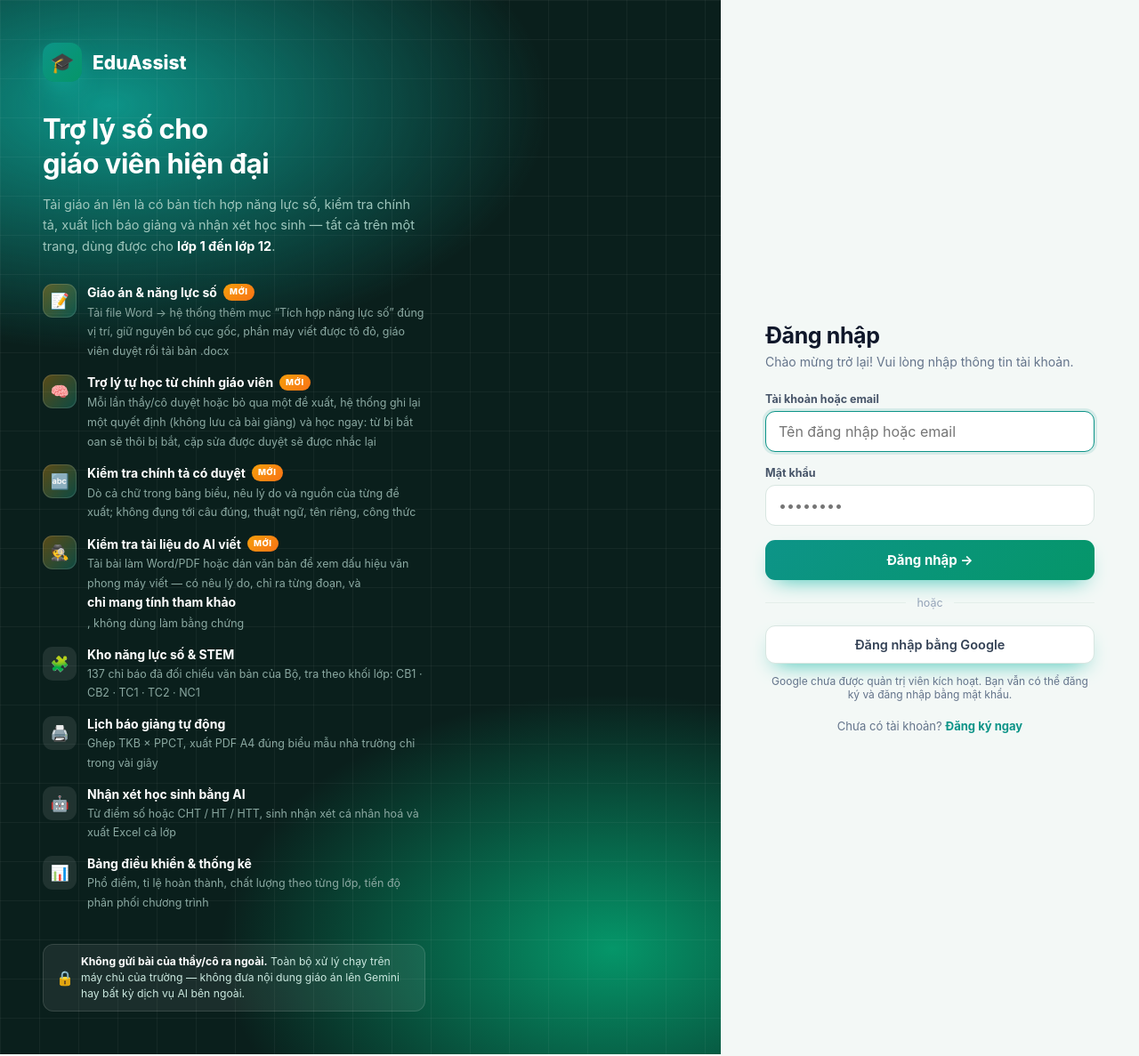
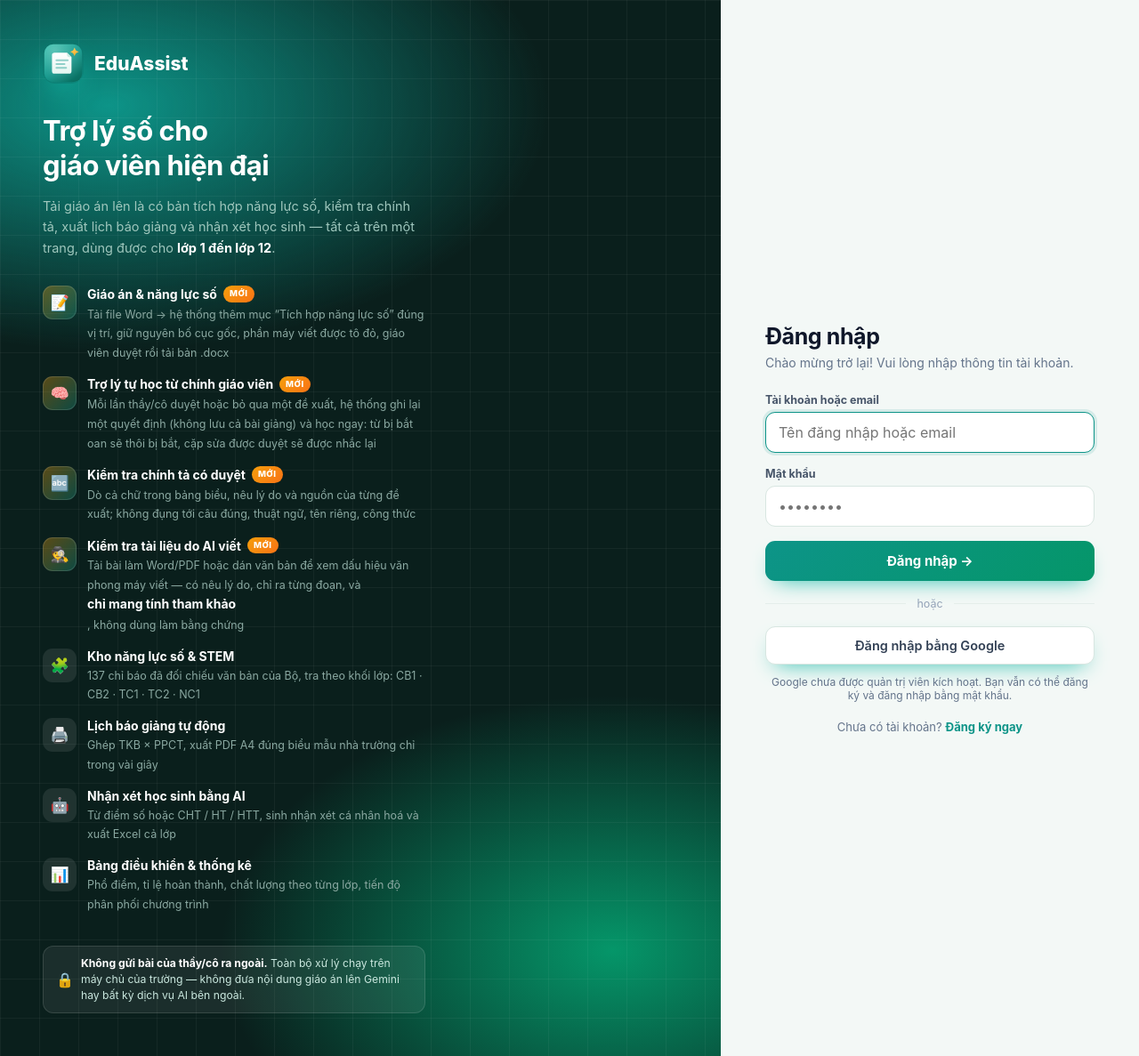
Before and after one commit to nguyenduympe-alt/Assss, a Flask app: page /login in a window 1280 px wide. Shown: the whole page at 89% size. Run offline with Flask 3, Linux system fonts and the light colour scheme.

Commit message:
LOGO-B: gan bo nhan dien (trang bai soan + tia sang) vao web — logo that o thanh ben + trang dang nhap/dang ky, favicon+icon dien thoai, anh chia se 1200x630, head dung chung, static cache 7 ngay, route /favicon.ico

```diff
--- a/app/__init__.py
+++ b/app/__init__.py
@@ -9,6 +9,8 @@ def create_app():
     # Khi deploy: đặt biến môi trường SECRET_KEY (chuỗi ngẫu nhiên dài)
     app.secret_key = os.environ.get("SECRET_KEY", "edu-dev-secret-change-me")
     app.config["MAX_CONTENT_LENGTH"] = 16 * 1024 * 1024
+    # (LOGO-B) tệp nhận diện (logo, favicon) cho trình duyệt nhớ 7 ngày — đổi logo thì đổi số ?v= trong template
+    app.config["SEND_FILE_MAX_AGE_DEFAULT"] = 60 * 60 * 24 * 7
     if os.environ.get("HTTPS_ONLY", "").lower() in ("1", "true", "yes"):
         app.config.update(SESSION_COOKIE_SECURE=True, SESSION_COOKIE_HTTPONLY=True,
                           SESSION_COOKIE_SAMESITE="Lax")
--- a/app/core.py
+++ b/app/core.py
@@ -1,6 +1,6 @@
 import io, json, datetime, csv, re, os, time, uuid
 from flask import (Blueprint, render_template, request, redirect, url_for, session,
-                   send_file, jsonify, flash, Response)
+                   send_file, send_from_directory, jsonify, flash, Response)
 from .db import get_db, setting, set_setting
 from .auth import (login_required, current_user, admin_required, google_bat,
                     google_callback_url, google_tinh_trang, kiem_tra_google)
@@ -923,6 +923,13 @@ def qt_caidat():
                            webhook_url=request.url_root.rstrip("/") + "/webhook/bank")
 
 
+@bp.route("/favicon.ico")
+def favicon():
+    """(LOGO-B) favicon cho trình duyệt cũ và các yêu cầu /favicon.ico mặc định."""
+    return send_from_directory(os.path.join(os.path.dirname(__file__), "static"), "favicon.ico",
+                               mimetype="image/vnd.microsoft.icon")
+
+
 @bp.route("/suc-khoe")
 def suc_khoe():
     """Trang kiểm tra máy chủ còn sống — dùng cho UptimeRobot chống ngủ."""
--- /dev/null
+++ b/app/templates/_head_icon.html
@@ -0,0 +1,17 @@
+{# (LOGO-B) Bộ nhận diện dùng chung: favicon, icon thiết bị, xem trước khi chia sẻ mạng xã hội.
+   Tệp này được nhúng vào base.html (mọi trang trong hệ thống), login.html và register.html. #}
+<link rel="icon" type="image/svg+xml" href="{{url_for('static', filename='logo/ea-favicon.svg')}}?v=logo1">
+<link rel="icon" type="image/png" sizes="32x32" href="{{url_for('static', filename='logo/favicon-32.png')}}?v=logo1">
+<link rel="icon" type="image/png" sizes="16x16" href="{{url_for('static', filename='logo/favicon-16.png')}}?v=logo1">
+<link rel="shortcut icon" href="{{url_for('static', filename='favicon.ico')}}?v=logo1">
+<link rel="apple-touch-icon" sizes="180x180" href="{{url_for('static', filename='logo/apple-touch-180.png')}}?v=logo1">
+<meta name="theme-color" content="#0d9488">
+<meta name="description" content="{{SITE_NAME}} — {{SITE_TAGLINE}}: kế hoạch dạy học, phân phối chương trình, giáo án tích hợp năng lực số và AI, kiểm tra trùng lặp, thời khoá biểu, nhận xét học sinh.">
+<meta property="og:type" content="website">
+<meta property="og:site_name" content="{{SITE_NAME}}">
+<meta property="og:title" content="{{SITE_NAME}} — {{SITE_TAGLINE}}">
+<meta property="og:description" content="Kế hoạch dạy học · Phân phối chương trình · Giáo án tích hợp năng lực số và AI · Kiểm tra trùng lặp · Thời khoá biểu · Nhận xét học sinh">
+<meta property="og:image" content="https://edugiaovien.com{{url_for('static', filename='logo/ea-chia-se-1200x630.png')}}?v=logo1">
+<meta property="og:image:width" content="1200"><meta property="og:image:height" content="630">
+<meta property="og:locale" content="vi_VN">
+<meta name="twitter:card" content="summary_large_image">
--- a/app/templates/login.html
+++ b/app/templates/login.html
@@ -1,5 +1,6 @@
 <!doctype html><html lang="vi"><head><meta charset="utf-8">
 <meta name="viewport" content="width=device-width,initial-scale=1"><title>Đăng nhập — EduAssist</title>
+{% include '_head_icon.html' %}
 <style>
 *{box-sizing:border-box}
 body{margin:0;min-height:100vh;display:flex;font-family:"Inter",system-ui,"Segoe UI",Roboto,Arial,sans-serif;
@@ -13,8 +14,9 @@ body{margin:0;min-height:100vh;display:flex;font-family:"Inter",system-ui,"Segoe
   linear-gradient(90deg,rgba(255,255,255,.045) 1px,transparent 1px);background-size:44px 44px}
 .left>*{position:relative;z-index:1}
 .lg{display:flex;align-items:center;gap:12px;font-size:21px;font-weight:800;margin-bottom:34px}
-.lg .mk{width:44px;height:44px;border-radius:13px;display:grid;place-items:center;font-size:22px;
- background:linear-gradient(135deg,#0d9488,#059669);box-shadow:0 10px 30px -8px #14b8a6}
+.lg .mk{width:46px;height:46px;border-radius:14px;display:block;overflow:hidden;flex:0 0 auto;
+ box-shadow:0 12px 30px -10px #14b8a6}
+.lg .mk img{width:100%;height:100%;display:block}
 .left h2{font-size:31px;line-height:1.25;margin:0 0 14px;font-weight:750;letter-spacing:-.5px}
 .left p{color:#9fc7bd;font-size:14.5px;line-height:1.65;margin:0 0 30px;max-width:430px}
 .fe{display:flex;gap:12px;align-items:flex-start;margin-bottom:16px;max-width:430px}
@@ -57,7 +59,7 @@ button:hover{filter:brightness(1.07);transform:translateY(-1px)}
 @media(max-width:900px){.left{display:none}.right{flex:1;width:auto}}
 </style></head><body>
 <div class="left">
- <div class="lg"><span class="mk">🎓</span>EduAssist</div>
+ <div class="lg"><span class="mk"><img src="{{url_for('static', filename='logo/ea-mark-b.svg')}}?v=logo1" alt="EduAssist"></span>EduAssist</div>
  <h2>Trợ lý số cho<br>giáo viên hiện đại</h2>
  <p>Tải giáo án lên là có bản tích hợp năng lực số, kiểm tra chính tả, xuất lịch báo giảng và nhận xét học sinh —
  tất cả trên một trang, dùng được cho <b style="color:#fff">lớp 1 đến lớp 12</b>.</p>
```
Also changed, not shown: app/templates/base.html (+5 -3 lines), app/templates/register.html (+5 -3 lines), app/static/favicon.ico (added), app/static/logo/apple-touch-180.png (added), app/static/logo/ea-chia-se-1200x630.png (added), app/static/logo/ea-doc-b.svg (added), app/static/logo/ea-favicon.svg (added), app/static/logo/ea-mark-b-mono.svg (added), app/static/logo/ea-mark-b.svg (added), app/static/logo/ea-ngang-b.svg (added), app/static/logo/favicon-16.png (added), app/static/logo/favicon-32.png (added), app/static/logo/favicon-48.png (added), app/static/logo/icon-android-192.png (added), 1 more files.
